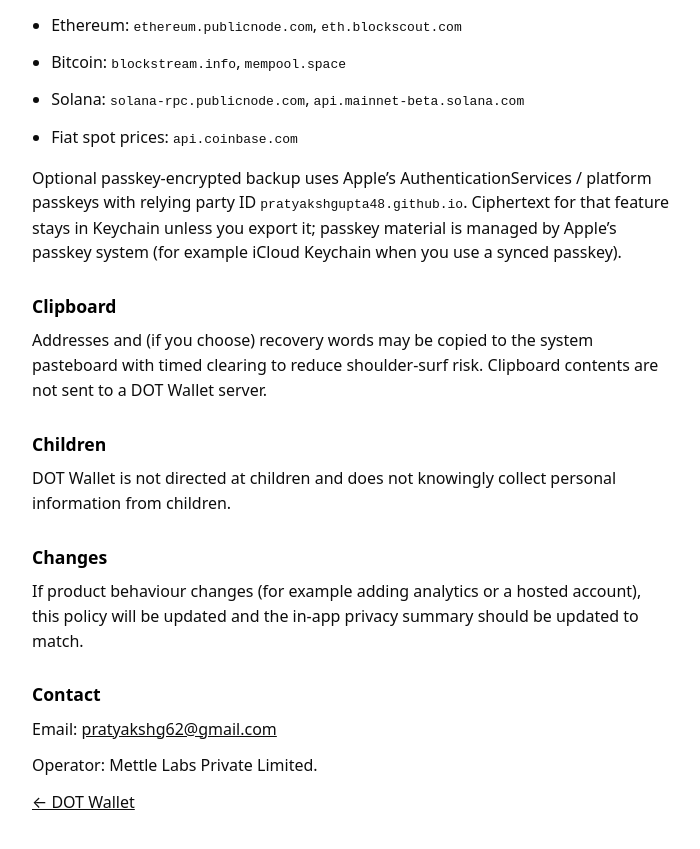
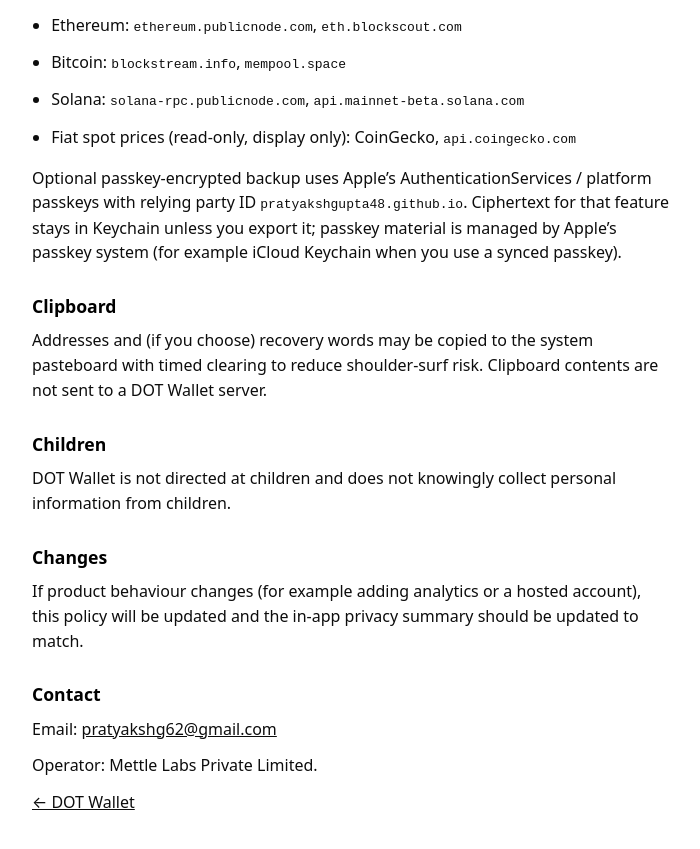
Before and after one commit to PratyakshGupta48/pratyakshgupta48.github.io, a plain HTML site: page privacy.html in a window 1280 px wide. Shown: the part 1024-1873 px from the top of the page, without its empty margins (288-988 px from the left). Drawn offline with Linux system fonts and the light colour scheme.

Commit message:
Privacy: price source is CoinGecko (api.coingecko.com), read-only, display only

```diff
--- a/privacy.html
+++ b/privacy.html
@@ -46,7 +46,7 @@
       <li>Ethereum: <code>ethereum.publicnode.com</code>, <code>eth.blockscout.com</code></li>
       <li>Bitcoin: <code>blockstream.info</code>, <code>mempool.space</code></li>
       <li>Solana: <code>solana-rpc.publicnode.com</code>, <code>api.mainnet-beta.solana.com</code></li>
-      <li>Fiat spot prices: <code>api.coinbase.com</code></li>
+      <li>Fiat spot prices (read-only, display only): CoinGecko, <code>api.coingecko.com</code></li>
     </ul>
     <p>Optional passkey-encrypted backup uses Apple’s AuthenticationServices / platform passkeys with relying party ID <code>pratyakshgupta48.github.io</code>. Ciphertext for that feature stays in Keychain unless you export it; passkey material is managed by Apple’s passkey system (for example iCloud Keychain when you use a synced passkey).</p>
 
```
